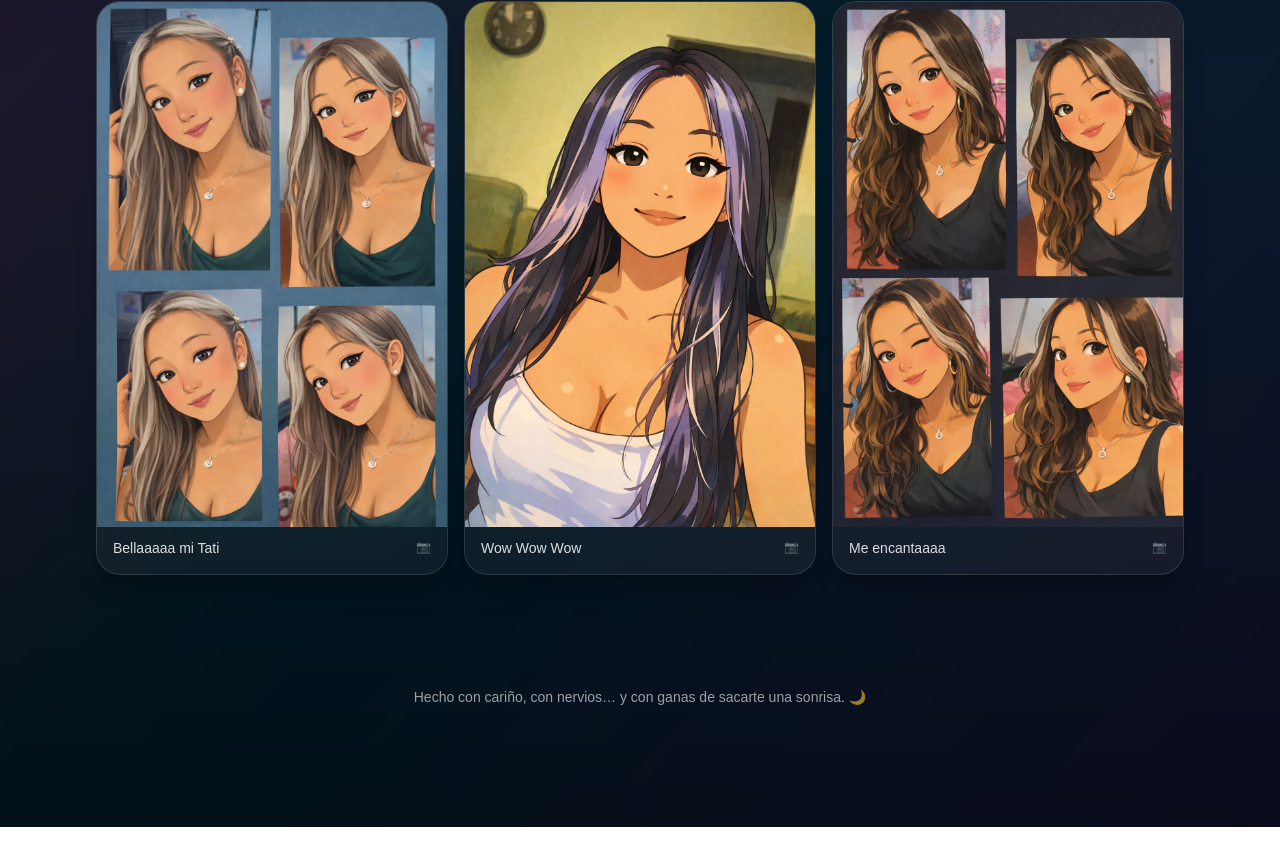
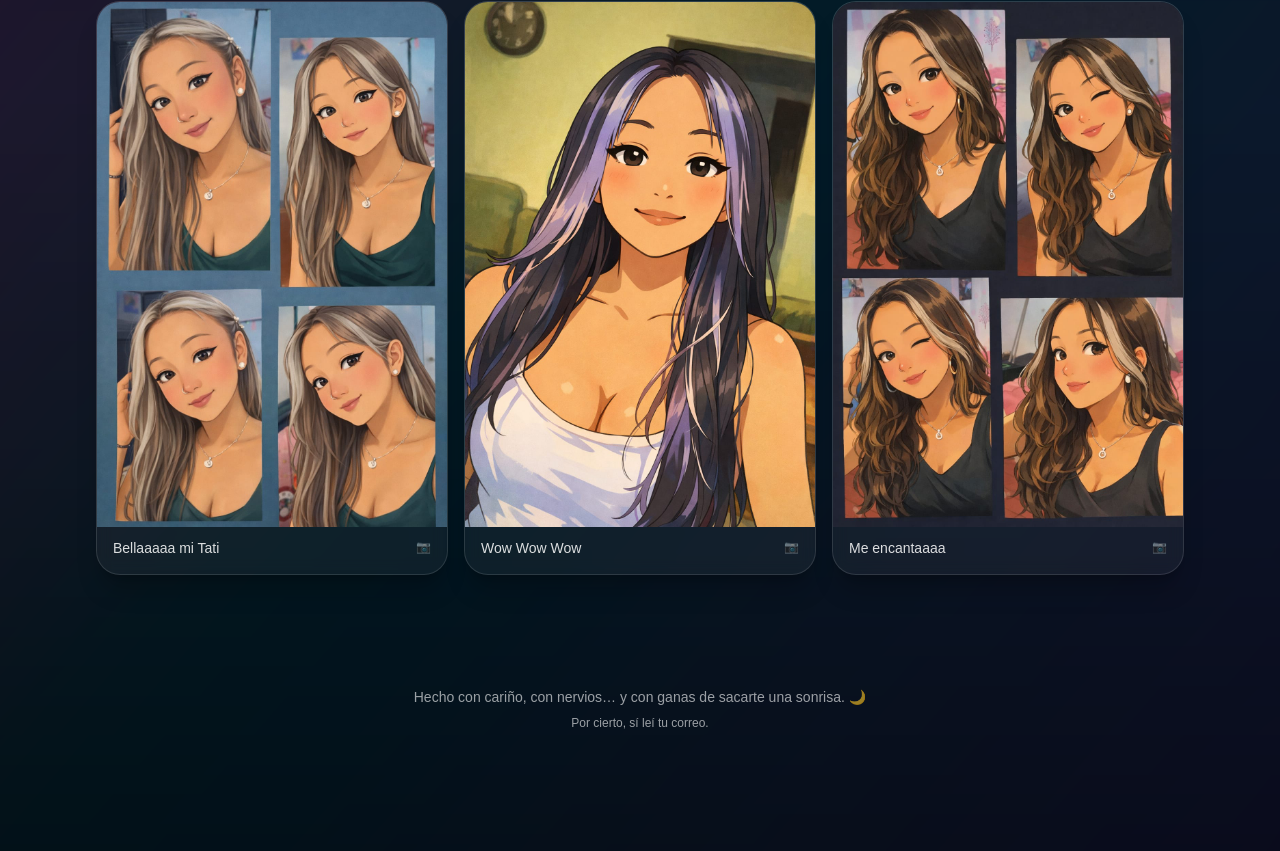
Before and after one commit to camiloATL/tati, a Next.js app: page /home in a window 1280 px wide. Shown: the part 657-1508 px from the top of the page. Before the commit the page ends 1484 px from the top, so only its background shows below. Built offline with nearby package versions, Linux system fonts and the light colour scheme.

Commit message:
Create a firts components

```diff
--- a/src/app/home/page.jsx
+++ b/src/app/home/page.jsx
@@ -247,6 +247,8 @@ function Footer() {
       <p className="text-sm">
         Hecho con cariño, con nervios… y con ganas de sacarte una sonrisa. 🌙
       </p>
+      {/* mensajito */}
+      <p className="mt-2 text-xs">Por cierto, sí leí tu correo.</p>
     </footer>
   );
 }
```
